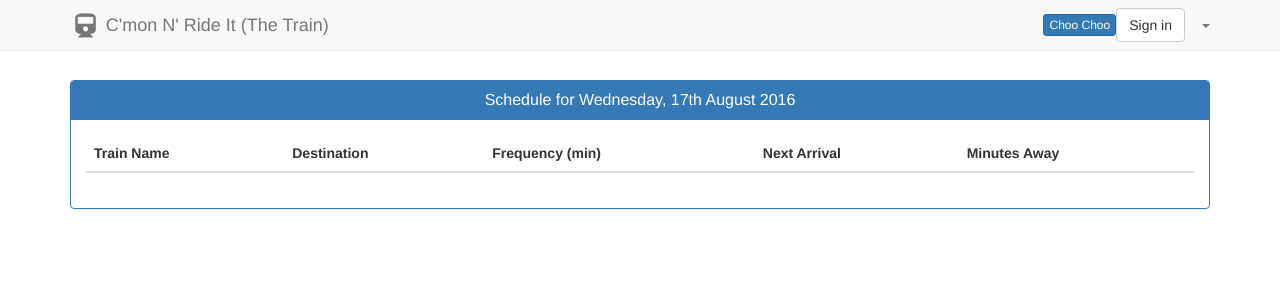
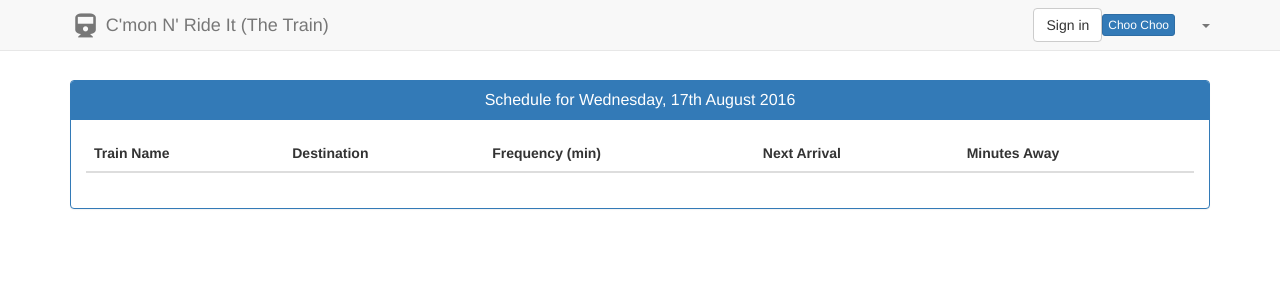
Before and after one commit to neurohacked/cmon-n-ride-it, a PHP site: page /public/index.html in a window 1280 px wide. Shown: the top 300 px of the page. Run offline with PHP 8.4, Linux system fonts and the light colour scheme; lists and menus that the app fills with data are empty; some libraries are stand-ins or nearby versions.

Commit message:
fix choochoo button

```diff
--- a/public/css/style.css
+++ b/public/css/style.css
@@ -7,7 +7,7 @@ body {
 h1, h3 {
     text-align: center;
 }
-.choochoo {
+.navbar-right~.navbar-right {
     margin-right: 10px;
 }
 .sub-confirm>.modal-header, .sub-confirm>.modal-footer {
--- a/public/index.html
+++ b/public/index.html
@@ -22,7 +22,7 @@
 			<div class="container">
 				<div class="navbar-header">
 					<a class="navbar-brand" href="index.html">
-						<i class="fa fa-train fa-lg fa-fw" aria-hidden="true"></i> C'mon N' Ride It (The Train)</a>
+						<i class="fa fa-train fa-lg fa-fw" aria-hidden="true"></i> <span>C'mon N' Ride It (The Train)</span></a>
 					<button type="button" class="collapsed navbar-toggle" data-toggle="collapse" data-target="#navbar-collapse" aria-expanded="false"> <span class="sr-only">Toggle navigation</span> <span class="icon-bar"></span> <span class="icon-bar"></span> <span class="icon-bar"></span> </button>
 				</div>
 				<div class="collapse navbar-collapse navbar-right account" id="navbar-collapse">
@@ -35,8 +35,8 @@
 							</ul>
 						</li>
 					</ul>
+					<button id="choochoo" type="button" class="btn btn-xs btn-primary navbar-btn navbar-right">Choo Choo</button>
 				</div>
-				<button type="button" class="btn btn-xs btn-primary navbar-btn navbar-right choochoo">Choo Choo</button>
 			</div>
 		</nav>
 		<!-- Add Train Modal -->
--- a/public/js/logic.js
+++ b/public/js/logic.js
@@ -40,7 +40,6 @@ $(document).ready(function() {
     firebase.auth().onAuthStateChanged(function(user) {
         if (user) {
             // User is signed in.
-            console.log(user);
             $('#sign-in').hide();
             $('#signed-in').show();
             $('#user').html(user.displayName);
@@ -69,7 +68,6 @@ $(document).ready(function() {
             audio.pause();
             audio.currentTime = 0;
         }
-        console.log('Choo Choo');
     });
 
     // Schedule date for current day
@@ -140,8 +138,6 @@ $(document).ready(function() {
         // Add each train's data into the table
         $("#trainTable > tbody").append("<tr><td>" + trainName + "</td><td>" + trainDestination + "</td><td>" + trainFrequency + "</td><td>" + nextArrival + "</td><td>" + minutesAway + "</td></tr>");
 
-        // console.log('//////////////////////////////////////////////');
-
         // Handle the errors
     }, function(errorObject) {
         console.log("Errors handled: " + errorObject.code);
```
